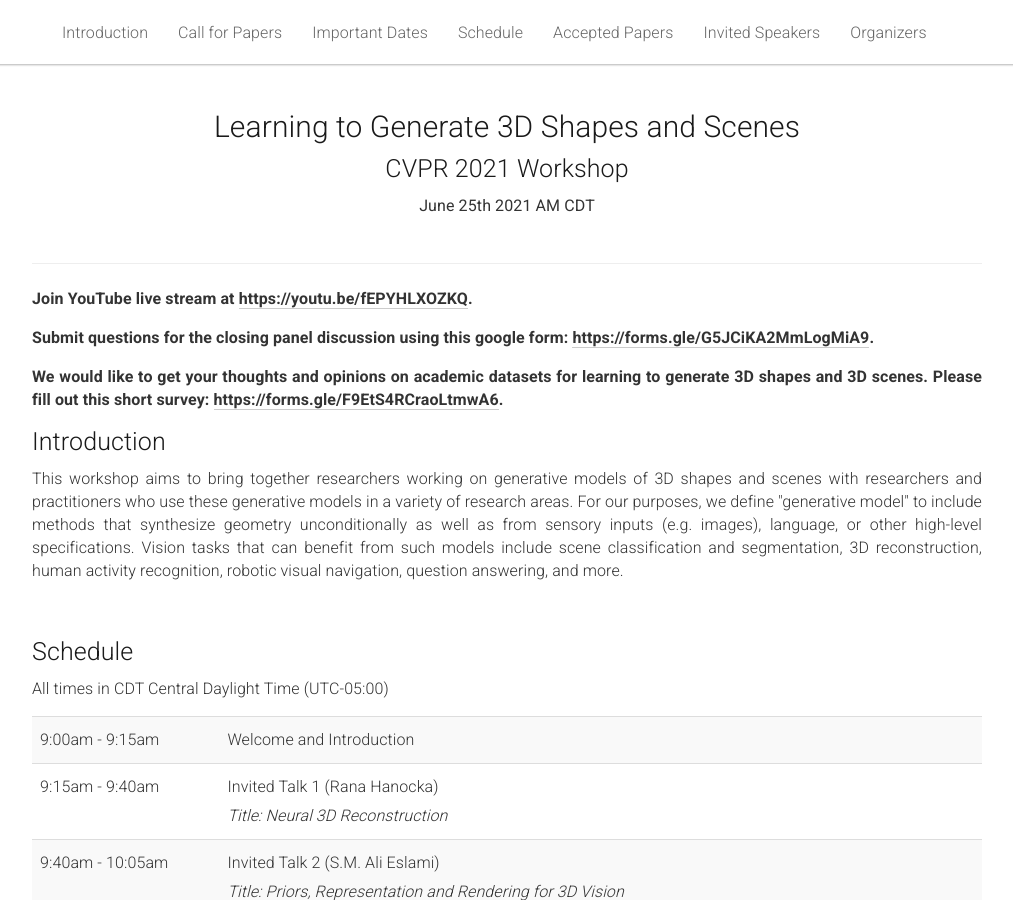
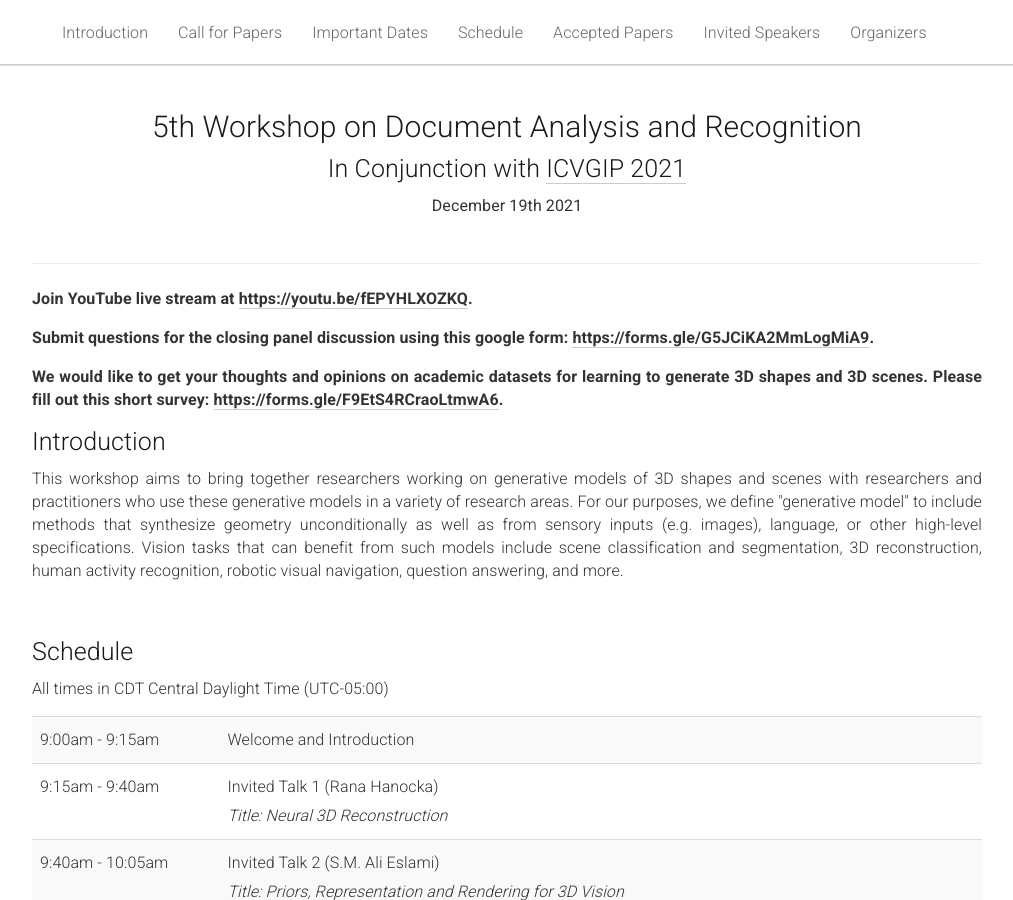
Before and after one commit to wdar21/wdar21.github.io, a Jekyll site: the page built from _pages/home.md, in a window 1280 px wide and 900 px high. Shown: the whole window, without its empty margins (133-1146 px from the left). Built offline with Jekyll 4.4.1, drawn with Linux system fonts in a browser that asks for light colours.

Commit message:
Update home.md

```diff
--- a/_pages/home.md
+++ b/_pages/home.md
@@ -1,7 +1,7 @@
 ---
 layout: project
-urltitle:  "Learning to Generate 3D Shapes and Scenes"
-title: "Learning to Generate 3D Shapes and Scenes"
+urltitle:  "5th Workshop on Document Analysis and Recognition"
+title: "5th Workshop on Document Analysis and Recognition"
 categories: cvpr, workshop, computer vision, computer graphics, deep learning, generative modeling, visual learning, simulation environments, robotics, machine learning, reinforcement learning
 permalink: /
 favicon: /static/img/ico/favicon.png
@@ -13,9 +13,9 @@ acknowledgements: ""
 <br>
 <div class="row">
   <div class="col-xs-12">
-    <center><h1>Learning to Generate 3D Shapes and Scenes</h1></center>
-    <center><h2>CVPR 2021 Workshop</h2></center>
-    <center><span style="font-weight:400;">June 25th 2021 AM CDT</span></center>
+   <center><h1>5th Workshop on Document Analysis and Recognition</h1></center>
+   <center><h2>In Conjunction with <a href="https://iitj.ac.in/icvgip2021/">ICVGIP 2021</a></h2></center>
+   <center><span style="font-weight:400;">December 19th 2021</span></center>
     <center><span style="color:#e74c3c;font-weight:400;"></span></center>
     <br/>
   </div>
```
